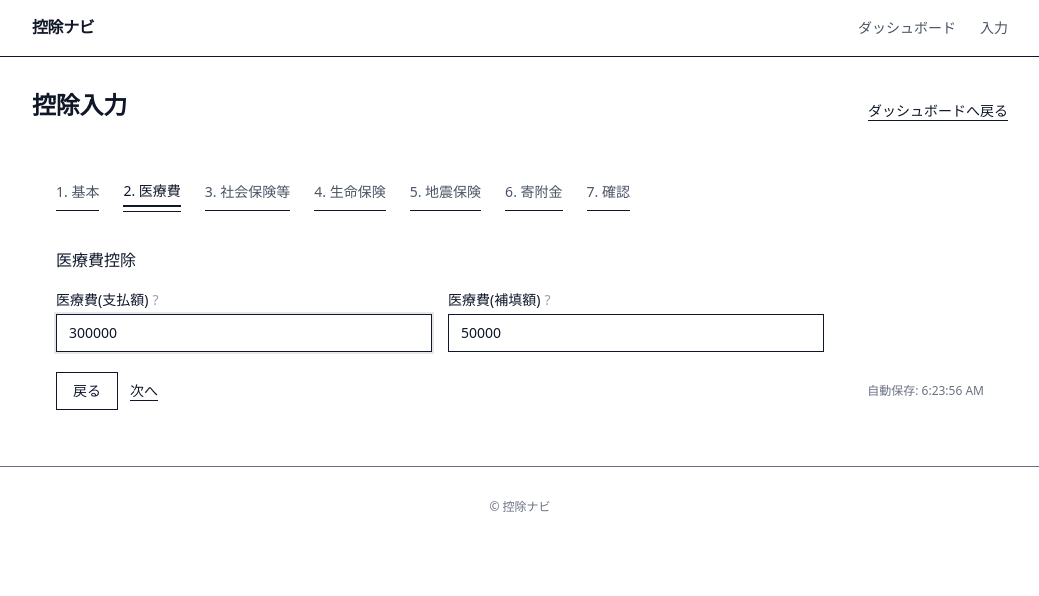
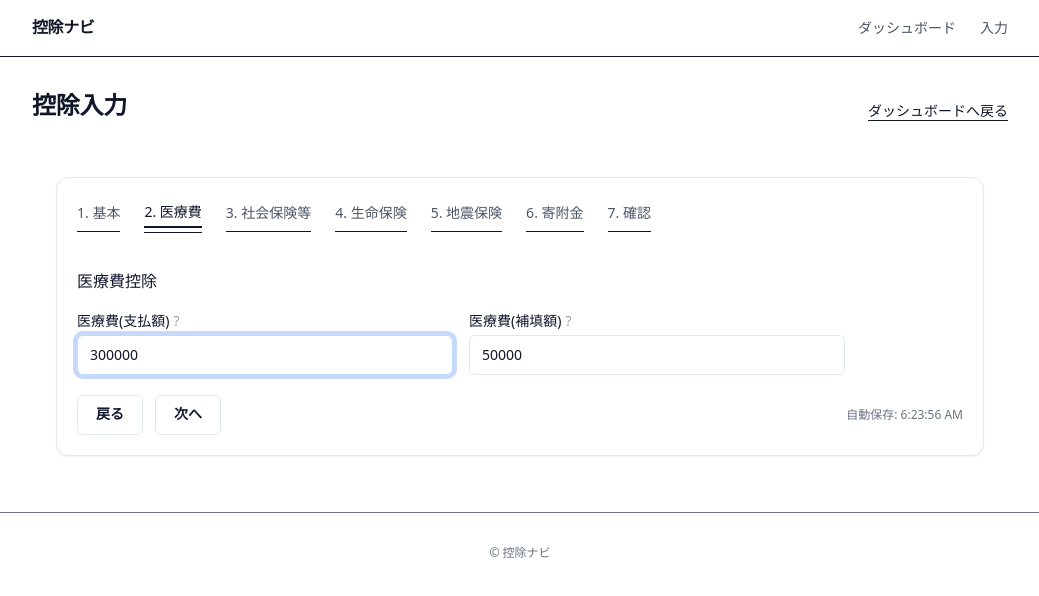
Before and after one commit to shunki-235/koujo-navi, a Next.js app: page /deductions/flow in a window 1280 px wide. Both pictures are taken after a click on the button "次へ". Shown: the top 596 px of the page, without its empty margins (120-1159 px from the left). Built offline with nearby package versions, Linux system fonts and the light colour scheme.

Commit message:
feat(ui): FlowFormを新デザイン基盤に置換し配色・余白・フォーカスリングを統一（.card/.btn/.input）

```diff
--- a/src/app/(deductions)/deductions/flow/FlowForm.tsx
+++ b/src/app/(deductions)/deductions/flow/FlowForm.tsx
@@ -166,7 +166,7 @@ export function FlowForm() {
 
   return (
     <div className="space-y-6">
-      <form onSubmit={handleSubmit(onSubmit)} className="space-y-5">
+      <form onSubmit={handleSubmit(onSubmit)} className="space-y-5 card p-5">
         <nav aria-label="ステップ">
           <ul className="flex items-center gap-6 text-sm overflow-x-auto">
             {steps.map((s, idx) => (
@@ -191,7 +191,7 @@ export function FlowForm() {
             <>
           <label className="flex flex-col text-sm gap-1">
             <span>年度</span>
-            <select className="border px-2 py-2 focus:outline-none focus:ring-2 focus:ring-gray-200" {...register("taxYear", { setValueAs: (v) => Number(v) as TaxYear })} defaultValue={2024}>
+            <select className="select" {...register("taxYear", { setValueAs: (v) => Number(v) as TaxYear })} defaultValue={2024}>
               <option value={2023}>2023</option>
               <option value={2024}>2024</option>
               <option value={2025}>2025</option>
@@ -203,7 +203,7 @@ export function FlowForm() {
               総所得金額等
               <span className="ml-1 text-gray-400 cursor-help" title="医療費控除の足切り(10万円または所得の5%の小さい方)の計算に使用します。">?</span>
             </span>
-            <input type="text" inputMode="numeric" aria-invalid={!!errors.totalIncome} aria-describedby="totalIncome-error" className="border px-3 py-2 focus:outline-none focus:ring-2 focus:ring-gray-200" {...register("totalIncome", { setValueAs: toIntOrNull })} onFocus={onCurrencyFocus} onBlur={onCurrencyBlur} />
+            <input type="text" inputMode="numeric" aria-invalid={!!errors.totalIncome} aria-describedby="totalIncome-error" className="input" {...register("totalIncome", { setValueAs: toIntOrNull })} onFocus={onCurrencyFocus} onBlur={onCurrencyBlur} />
             {errors.totalIncome && <span id="totalIncome-error" role="alert" aria-live="polite" className="text-xs text-red-600">{errors.totalIncome.message as string}</span>}
           </label>
             </>
@@ -217,7 +217,7 @@ export function FlowForm() {
               医療費(支払額)
               <span className="ml-1 text-gray-400 cursor-help" title="対象医療費の自己負担分合計を入力します。">?</span>
             </span>
-            <input type="text" inputMode="numeric" aria-invalid={!!errors.medicalPaid} aria-describedby="medicalPaid-error" className="border px-3 py-2 focus:outline-none focus:ring-2 focus:ring-gray-200" {...register("medicalPaid", { setValueAs: toIntOrNull })} onFocus={onCurrencyFocus} onBlur={onCurrencyBlur} />
+            <input type="text" inputMode="numeric" aria-invalid={!!errors.medicalPaid} aria-describedby="medicalPaid-error" className="input" {...register("medicalPaid", { setValueAs: toIntOrNull })} onFocus={onCurrencyFocus} onBlur={onCurrencyBlur} />
             {errors.medicalPaid && <span id="medicalPaid-error" role="alert" aria-live="polite" className="text-xs text-red-600">{errors.medicalPaid.message as string}</span>}
           </label>
           <label className="flex flex-col text-sm gap-1">
@@ -225,7 +225,7 @@ export function FlowForm() {
               医療費(補填額)
               <span className="ml-1 text-gray-400 cursor-help" title="医療保険等で補填された金額を入力します。">?</span>
             </span>
-            <input type="text" inputMode="numeric" aria-invalid={!!errors.medicalReimbursed} aria-describedby="medicalReimbursed-error" className="border px-3 py-2 focus:outline-none focus:ring-2 focus:ring-gray-200" {...register("medicalReimbursed", { setValueAs: toIntOrNull })} onFocus={onCurrencyFocus} onBlur={onCurrencyBlur} />
+            <input type="text" inputMode="numeric" aria-invalid={!!errors.medicalReimbursed} aria-describedby="medicalReimbursed-error" className="input" {...register("medicalReimbursed", { setValueAs: toIntOrNull })} onFocus={onCurrencyFocus} onBlur={onCurrencyBlur} />
             {errors.medicalReimbursed && <span id="medicalReimbursed-error" role="alert" aria-live="polite" className="text-xs text-red-600">{errors.medicalReimbursed.message as string}</span>}
           </label>
             </>
@@ -239,7 +239,7 @@ export function FlowForm() {
               社会保険料 合計
               <span className="ml-1 text-gray-400 cursor-help" title="国民年金、国民健康保険、介護保険等の自己負担分の合計。">?</span>
             </span>
-            <input type="text" inputMode="numeric" aria-invalid={!!errors.socialPaid} aria-describedby="socialPaid-error" className="border px-3 py-2 focus:outline-none focus:ring-2 focus:ring-gray-200" {...register("socialPaid", { setValueAs: toIntOrNull })} onFocus={onCurrencyFocus} onBlur={onCurrencyBlur} />
+            <input type="text" inputMode="numeric" aria-invalid={!!errors.socialPaid} aria-describedby="socialPaid-error" className="input" {...register("socialPaid", { setValueAs: toIntOrNull })} onFocus={onCurrencyFocus} onBlur={onCurrencyBlur} />
             {errors.socialPaid && <span id="socialPaid-error" role="alert" aria-live="polite" className="text-xs text-red-600">{errors.socialPaid.message as string}</span>}
           </label>
           <label className="flex flex-col text-sm gap-1">
@@ -247,7 +247,7 @@ export function FlowForm() {
               iDeCo 掛金
               <span className="ml-1 text-gray-400 cursor-help" title="年内に拠出した個人型確定拠出年金の掛金。">?</span>
             </span>
-            <input type="text" inputMode="numeric" aria-invalid={!!errors.idecoPaid} aria-describedby="idecoPaid-error" className="border px-3 py-2 focus:outline-none focus:ring-2 focus:ring-gray-200" {...register("idecoPaid", { setValueAs: toIntOrNull })} onFocus={onCurrencyFocus} onBlur={onCurrencyBlur} />
+            <input type="text" inputMode="numeric" aria-invalid={!!errors.idecoPaid} aria-describedby="idecoPaid-error" className="input" {...register("idecoPaid", { setValueAs: toIntOrNull })} onFocus={onCurrencyFocus} onBlur={onCurrencyBlur} />
             {errors.idecoPaid && <span id="idecoPaid-error" role="alert" aria-live="polite" className="text-xs text-red-600">{errors.idecoPaid.message as string}</span>}
           </label>
           <label className="flex flex-col text-sm gap-1">
@@ -255,7 +255,7 @@ export function FlowForm() {
               小規模企業共済 掛金
               <span className="ml-1 text-gray-400 cursor-help" title="年内に支払った小規模企業共済等の掛金。">?</span>
             </span>
-            <input type="text" inputMode="numeric" aria-invalid={!!errors.sbmPaid} aria-describedby="sbmPaid-error" className="border px-3 py-2 focus:outline-none focus:ring-2 focus:ring-gray-200" {...register("sbmPaid", { setValueAs: toIntOrNull })} onFocus={onCurrencyFocus} onBlur={onCurrencyBlur} />
+            <input type="text" inputMode="numeric" aria-invalid={!!errors.sbmPaid} aria-describedby="sbmPaid-error" className="input" {...register("sbmPaid", { setValueAs: toIntOrNull })} onFocus={onCurrencyFocus} onBlur={onCurrencyBlur} />
             {errors.sbmPaid && <span id="sbmPaid-error" role="alert" aria-live="polite" className="text-xs text-red-600">{errors.sbmPaid.message as string}</span>}
           </label>
             </>
@@ -269,7 +269,7 @@ export function FlowForm() {
               一般(新制度)
               <span className="ml-1 text-gray-400 cursor-help" title="一般生命保険料(新制度)の支払額。">?</span>
             </span>
-            <input type="text" inputMode="numeric" aria-invalid={!!errors.lifeGeneral} aria-describedby="lifeGeneral-error" className="border px-3 py-2 focus:outline-none focus:ring-2 focus:ring-gray-200" {...register("lifeGeneral", { setValueAs: toIntOrNull })} onFocus={onCurrencyFocus} onBlur={onCurrencyBlur} />
+            <input type="text" inputMode="numeric" aria-invalid={!!errors.lifeGeneral} aria-describedby="lifeGeneral-error" className="input" {...register("lifeGeneral", { setValueAs: toIntOrNull })} onFocus={onCurrencyFocus} onBlur={onCurrencyBlur} />
             {errors.lifeGeneral && <span id="lifeGeneral-error" role="alert" aria-live="polite" className="text-xs text-red-600">{errors.lifeGeneral.message as string}</span>}
           </label>
           <label className="flex flex-col text-sm gap-1">
@@ -277,7 +277,7 @@ export function FlowForm() {
               個人年金(新制度)
               <span className="ml-1 text-gray-400 cursor-help" title="個人年金保険料(新制度)の支払額。">?</span>
             </span>
-            <input type="text" inputMode="numeric" aria-invalid={!!errors.lifePension} aria-describedby="lifePension-error" className="border px-3 py-2 focus:outline-none focus:ring-2 focus:ring-gray-200" {...register("lifePension", { setValueAs: toIntOrNull })} onFocus={onCurrencyFocus} onBlur={onCurrencyBlur} />
+            <input type="text" inputMode="numeric" aria-invalid={!!errors.lifePension} aria-describedby="lifePension-error" className="input" {...register("lifePension", { setValueAs: toIntOrNull })} onFocus={onCurrencyFocus} onBlur={onCurrencyBlur} />
             {errors.lifePension && <span id="lifePension-error" role="alert" aria-live="polite" className="text-xs text-red-600">{errors.lifePension.message as string}</span>}
           </label>
           <label className="flex flex-col text-sm gap-1">
@@ -285,7 +285,7 @@ export function FlowForm() {
               介護医療(新制度)
               <span className="ml-1 text-gray-400 cursor-help" title="介護医療保険料(新制度)の支払額。">?</span>
             </span>
-            <input type="text" inputMode="numeric" aria-invalid={!!errors.lifeMedical} aria-describedby="lifeMedical-error" className="border px-3 py-2 focus:outline-none focus:ring-2 focus:ring-gray-200" {...register("lifeMedical", { setValueAs: toIntOrNull })} onFocus={onCurrencyFocus} onBlur={onCurrencyBlur} />
+            <input type="text" inputMode="numeric" aria-invalid={!!errors.lifeMedical} aria-describedby="lifeMedical-error" className="input" {...register("lifeMedical", { setValueAs: toIntOrNull })} onFocus={onCurrencyFocus} onBlur={onCurrencyBlur} />
             {errors.lifeMedical && <span id="lifeMedical-error" role="alert" aria-live="polite" className="text-xs text-red-600">{errors.lifeMedical.message as string}</span>}
           </label>
           <label className="flex flex-col text-sm gap-1">
@@ -293,7 +293,7 @@ export function FlowForm() {
               旧制度
               <span className="ml-1 text-gray-400 cursor-help" title="旧制度(2011年以前契約)の対象保険料。簡易計上。">?</span>
             </span>
-            <input type="text" inputMode="numeric" aria-invalid={!!errors.lifeOld} aria-describedby="lifeOld-error" className="border px-3 py-2 focus:outline-none focus:ring-2 focus:ring-gray-200" {...register("lifeOld", { setValueAs: toIntOrNull })} onFocus={onCurrencyFocus} onBlur={onCurrencyBlur} />
+            <input type="text" inputMode="numeric" aria-invalid={!!errors.lifeOld} aria-describedby="lifeOld-error" className="input" {...register("lifeOld", { setValueAs: toIntOrNull })} onFocus={onCurrencyFocus} onBlur={onCurrencyBlur} />
             {errors.lifeOld && <span id="lifeOld-error" role="alert" aria-live="polite" className="text-xs text-red-600">{errors.lifeOld.message as string}</span>}
           </label>
             </>
@@ -307,7 +307,7 @@ export function FlowForm() {
               地震保険料(新制度)
               <span className="ml-1 text-gray-400 cursor-help" title="当年分の地震保険料。上限あり。">?</span>
             </span>
-            <input type="text" inputMode="numeric" aria-invalid={!!errors.quakePaid} aria-describedby="quakePaid-error" className="border px-3 py-2 focus:outline-none focus:ring-2 focus:ring-gray-200" {...register("quakePaid", { setValueAs: toIntOrNull })} onFocus={onCurrencyFocus} onBlur={onCurrencyBlur} />
+            <input type="text" inputMode="numeric" aria-invalid={!!errors.quakePaid} aria-describedby="quakePaid-error" className="input" {...register("quakePaid", { setValueAs: toIntOrNull })} onFocus={onCurrencyFocus} onBlur={onCurrencyBlur} />
             {errors.quakePaid && <span id="quakePaid-error" role="alert" aria-live="polite" className="text-xs text-red-600">{errors.quakePaid.message as string}</span>}
           </label>
           <label className="flex flex-col text-sm gap-1">
@@ -315,7 +315,7 @@ export function FlowForm() {
               旧長期損害保険等
               <span className="ml-1 text-gray-400 cursor-help" title="旧制度の長期損害保険等。上限あり。">?</span>
             </span>
-            <input type="text" inputMode="numeric" aria-invalid={!!errors.quakeOld} aria-describedby="quakeOld-error" className="border px-3 py-2 focus:outline-none focus:ring-2 focus:ring-gray-200" {...register("quakeOld", { setValueAs: toIntOrNull })} onFocus={onCurrencyFocus} onBlur={onCurrencyBlur} />
+            <input type="text" inputMode="numeric" aria-invalid={!!errors.quakeOld} aria-describedby="quakeOld-error" className="input" {...register("quakeOld", { setValueAs: toIntOrNull })} onFocus={onCurrencyFocus} onBlur={onCurrencyBlur} />
             {errors.quakeOld && <span id="quakeOld-error" role="alert" aria-live="polite" className="text-xs text-red-600">{errors.quakeOld.message as string}</span>}
           </label>
             </>
@@ -329,12 +329,12 @@ export function FlowForm() {
               ふるさと納税
               <span className="ml-1 text-gray-400 cursor-help" title="住民税側の特例控除はMVP対象外です。">?</span>
             </span>
-            <input type="text" inputMode="numeric" aria-invalid={!!errors.donationHome} aria-describedby="donationHome-error" className="border px-3 py-2 focus:outline-none focus:ring-2 focus:ring-gray-200" {...register("donationHome", { setValueAs: toIntOrNull })} onFocus={onCurrencyFocus} onBlur={onCurrencyBlur} />
+            <input type="text" inputMode="numeric" aria-invalid={!!errors.donationHome} aria-describedby="donationHome-error" className="input" {...register("donationHome", { setValueAs: toIntOrNull })} onFocus={onCurrencyFocus} onBlur={onCurrencyBlur} />
             {errors.donationHome && <span id="donationHome-error" role="alert" aria-live="polite" className="text-xs text-red-600">{errors.donationHome.message as string}</span>}
           </label>
           <label className="flex flex-col text-sm gap-1">
             <span>その他寄附</span>
-            <input type="text" inputMode="numeric" aria-invalid={!!errors.donationOther} aria-describedby="donationOther-error" className="border px-3 py-2 focus:outline-none focus:ring-2 focus:ring-gray-200" {...register("donationOther", { setValueAs: toIntOrNull })} onFocus={onCurrencyFocus} onBlur={onCurrencyBlur} />
+            <input type="text" inputMode="numeric" aria-invalid={!!errors.donationOther} aria-describedby="donationOther-error" className="input" {...register("donationOther", { setValueAs: toIntOrNull })} onFocus={onCurrencyFocus} onBlur={onCurrencyBlur} />
             {errors.donationOther && <span id="donationOther-error" role="alert" aria-live="polite" className="text-xs text-red-600">{errors.donationOther.message as string}</span>}
           </label>
             </>
@@ -345,7 +345,7 @@ export function FlowForm() {
             <button
               type="button"
               onClick={() => setStep((s) => Math.max(0, s - 1))}
-              className="inline-flex items-center border px-4 py-2 text-sm hover:bg-gray-50"
+              className="btn btn-outline"
             >
               戻る
             </button>
@@ -361,13 +361,13 @@ export function FlowForm() {
                   if (firstInvalid) setFocus(firstInvalid);
                 }
               }}
-              className="inline-flex items-center text-gray-900 underline underline-offset-4 px-0 py-2 text-sm hover:opacity-70"
+              className="btn btn-outline"
             >
               次へ
             </button>
           )}
           {step === steps.length - 1 && (
-            <button disabled={isPending} className="inline-flex items-center text-gray-900 underline underline-offset-4 px-0 py-2 text-sm disabled:opacity-70">
+            <button disabled={isPending} className="btn btn-primary disabled:opacity-70">
               {isPending ? "計算中..." : "計算する"}
             </button>
           )}
--- a/src/app/globals.css
+++ b/src/app/globals.css
@@ -70,7 +70,21 @@ h1,h2,h3 { letter-spacing: -0.01em; }
 /* Badges */
 .badge { display: inline-flex; align-items: center; gap: 6px; height: 28px; padding: 0 10px; border-radius: 999px; font-size: 12px; font-weight: 600; }
 .badge-primary { background: var(--primary-50); color: var(--primary-600); border: 1px solid #bfdbfe; }
+.badge-neutral { background: #f1f5f9; color: var(--muted); border: 1px solid var(--border); }
 
 /* Links */
 a.link { color: var(--foreground); text-decoration: underline; text-underline-offset: 4px; }
 a.link:hover { opacity: .75; }
+
+/* Form controls */
+.input, .select {
+  appearance: none;
+  width: 100%;
+  height: 40px;
+  padding: 0 12px;
+  background: #fff;
+  border: 1px solid var(--border);
+  border-radius: calc(var(--radius) - 6px);
+  font-size: 0.875rem;
+}
+.input:focus, .select:focus { outline: none; box-shadow: 0 0 0 4px var(--ring); border-color: #bfdbfe; }
```
